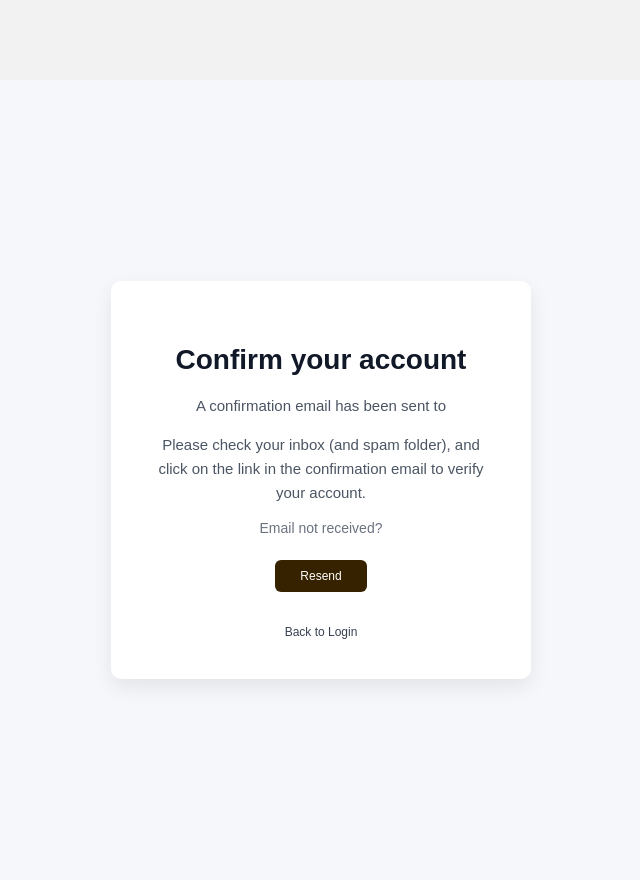
After one commit to gettieCodie/galleriakamera, a PHP site: page /galleriakamera/includes/confirm_box.php in a window 1280 px wide. The commit adds this page. Shown: the whole page, without its empty margins (319-959 px from the left). Run offline with PHP 8.4, Linux system fonts and the light colour scheme.

Commit message:
Added Confirmation Page

```diff
--- a/buyandsell/assets/css/style.css
+++ b/buyandsell/assets/css/style.css
@@ -541,9 +541,75 @@ background: #292929;
     background: #292929;
 }
 
+/* confirmation box ----------------------------------------------------------------------------------------------*/
+.confirm-page {
+    min-height: 100vh;
+    display: flex;
+    align-items: center;
+    justify-content: center;
+    background: #f5f7fa;
+    font-family: 'DM Sans', sans-serif; /* apply font-family to this page only */
+    box-sizing: border-box;
+}
 
+/* Ensure all children of confirm-page use border-box */
+.confirm-page * {
+    box-sizing: inherit;
+}
 
+/* Box container */
+.confirm-box {
+    width: 420px;
+    background: #ffffff;
+    padding: 40px 35px;
+    border-radius: 10px;
+    box-shadow: 0 8px 20px rgba(0,0,0,0.08);
+    text-align: center; /* Center all inline text and links */
+}
 
+.confirm-box h2 {
+    font-size: 28px;
+    font-weight: 700;
+    color: #111827;
+    margin-bottom: 18px;
+}
+
+.confirm-box p {
+    font-size: 15px;
+    color: #4b5563;
+    line-height: 1.6;
+    margin-bottom: 15px;
+}
+
+.no-email {
+    font-size: 14px;
+    color: #6b7280;
+    display: block;
+    margin-bottom: 6px;
+}
+
+/* Centered button */
+.resend-btn {
+    display: inline-block;       /* allows width to fit content */
+    padding: 9px 25px;
+    margin: 18px 0;             /* vertical spacing */
+    background: #372200;
+    color: #fff;
+    border: none;
+    border-radius: 6px;
+    font-size: 12px;
+    cursor: pointer;
+    text-align: center;
+}
+
+/* Back link */
+.back {
+    display: block;
+    margin-top: 15px;
+    font-size: 12px;
+    color: #374151;
+    text-decoration: none;
+}
 
 /* testiomonial ----------------------------------------------------------------------------------------------*/
 .testimonial-section {
--- a/buyandsell/core/db_signup.php
+++ b/buyandsell/core/db_signup.php
@@ -61,7 +61,7 @@ if($stmt->execute()){
         $mail->isHTML(true);
         $mail->Subject = "Verify your Galleria Kamera account";
 
-        $verify_link = "http://localhost/galleriakamera/buyandsell/includes/verify.php?token=$token";
+        $verify_link = "http://localhost/galleriakamera/buyandsell/core/verify.php?token=$token";
 
         $mail->Body = '
         <!DOCTYPE html>
@@ -122,7 +122,7 @@ if($stmt->execute()){
 
         $mail->send();
         $_SESSION['success'] = "Account created! Check your email to verify.";
-        header("Location: ../login.php");
+        header("Location: ../includes/confirm_box.php");
         exit;
 
     } catch (Exception $e) {
--- a/buyandsell/gridsystem.php
+++ b/buyandsell/gridsystem.php
@@ -1,5 +1,3 @@
-<?php?>
-
 <!doctype html>
 <html lang="en">
 <head>
--- /dev/null
+++ b/buyandsell/includes/confirm_box.php
@@ -0,0 +1,27 @@
+<!DOCTYPE html>
+<html lang="en">
+<head>
+    <meta charset="UTF-8">
+    <title>Confirm Account</title>
+    <link rel="stylesheet" href="../assets/css/style.css">
+</head>
+<body>
+    <section class="confirm-page">
+        <div class="confirm-box">
+
+            <h2>Confirm your account</h2>
+
+            <p>A confirmation email has been sent to </p>
+            <p>Please check your inbox (and spam folder), and click on the link in the confirmation email to verify your account.</p>
+
+            <label for="email" class="no-email">Email not received?</label>
+
+            <button class="resend-btn">Resend</button>
+
+            <a href="../login.php" class="back">Back to Login</a>
+
+        </div>
+    </section>
+
+</body>
+</html>
--- a/buyandsell/login.php
+++ b/buyandsell/login.php
@@ -8,7 +8,7 @@ include 'includes/header_user.php';
 <div class="container">
     <h2>User Login</h2>
 
-    <form action="includes/db_login.php" method="POST">
+    <form action="core/db_login.php" method="POST">
         <label for="email">Email</label>
         <input type="email" id="email" name="email" placeholder="Enter your email" required>
 
--- a/buyandsell/signup.php
+++ b/buyandsell/signup.php
@@ -10,7 +10,7 @@ include 'includes/header_user.php';
 <div class="container">
     <h2>Create an Account</h2>
 
-    <form action="includes/db_signup.php" method="POST">
+    <form action="core/db_signup.php" method="POST">
         <label for="fullname">Full Name</label>
         <input type="text" id="fullname" name="fullname" placeholder="Enter your name" required>
 
```
Also changed, not shown: buyandsell/index.php (+0 -49 lines).
